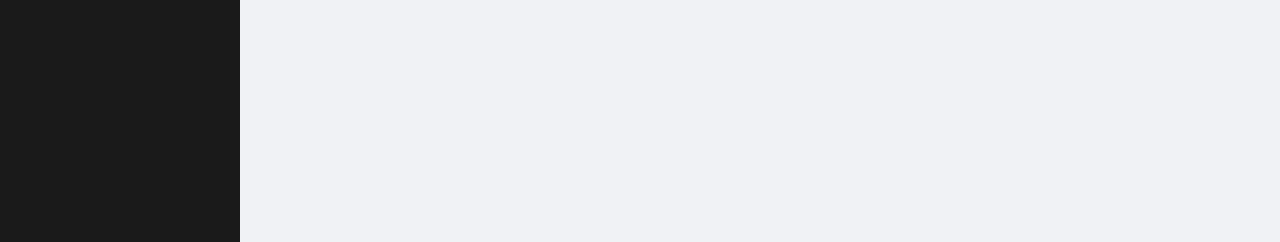
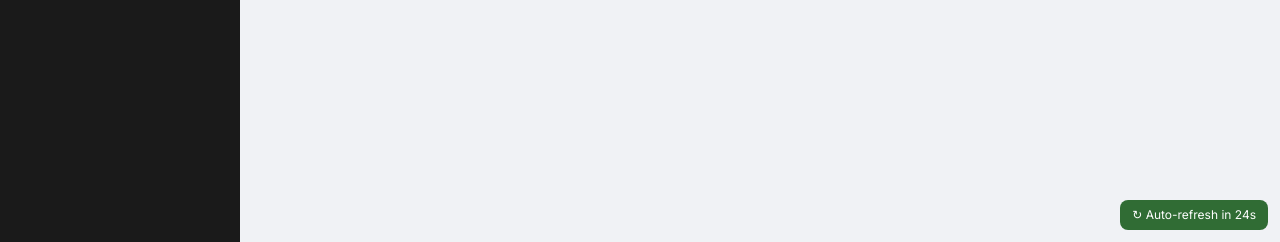
Before and after one commit to sintayhudereje4-commits/dado-delivery, a Flask app: page /admin/customers in a window 1280 px wide. Shown: the part 558-800 px from the top of the page. Run offline with Flask 3, Linux system fonts and the light colour scheme; a user stored in the database is signed in; data that the repository does not hold is empty.

Commit message:
Admin auto-refresh for orders and dashboard

```diff
--- a/templates/admin/base_admin.html
+++ b/templates/admin/base_admin.html
@@ -48,6 +48,35 @@
       f.appendChild(i);
     }
   });
+
+  // Auto-refresh list pages so new orders / changes appear without manual refresh
+  var ep = '{{ request.endpoint or "" }}';
+  var autoPages = {
+    'admin_dashboard': 20,
+    'admin_orders': 15,
+    'admin_support': 20,
+    'admin_customers': 30
+  };
+  var secs = autoPages[ep];
+  if (secs) {
+    var bar = document.createElement('div');
+    bar.id = 'autoRefreshBar';
+    bar.style.cssText = 'position:fixed;bottom:12px;right:12px;background:#1b5e20;color:#fff;padding:6px 12px;border-radius:8px;font-size:12px;z-index:9999;opacity:0.9;cursor:pointer;';
+    bar.title = 'Click to refresh now';
+    document.body.appendChild(bar);
+    var left = secs;
+    function tick() {
+      bar.textContent = '↻ Auto-refresh in ' + left + 's';
+      if (left <= 0) {
+        location.reload();
+        return;
+      }
+      left--;
+      setTimeout(tick, 1000);
+    }
+    bar.onclick = function(){ location.reload(); };
+    tick();
+  }
 })();
 </script>
 </body>
```
